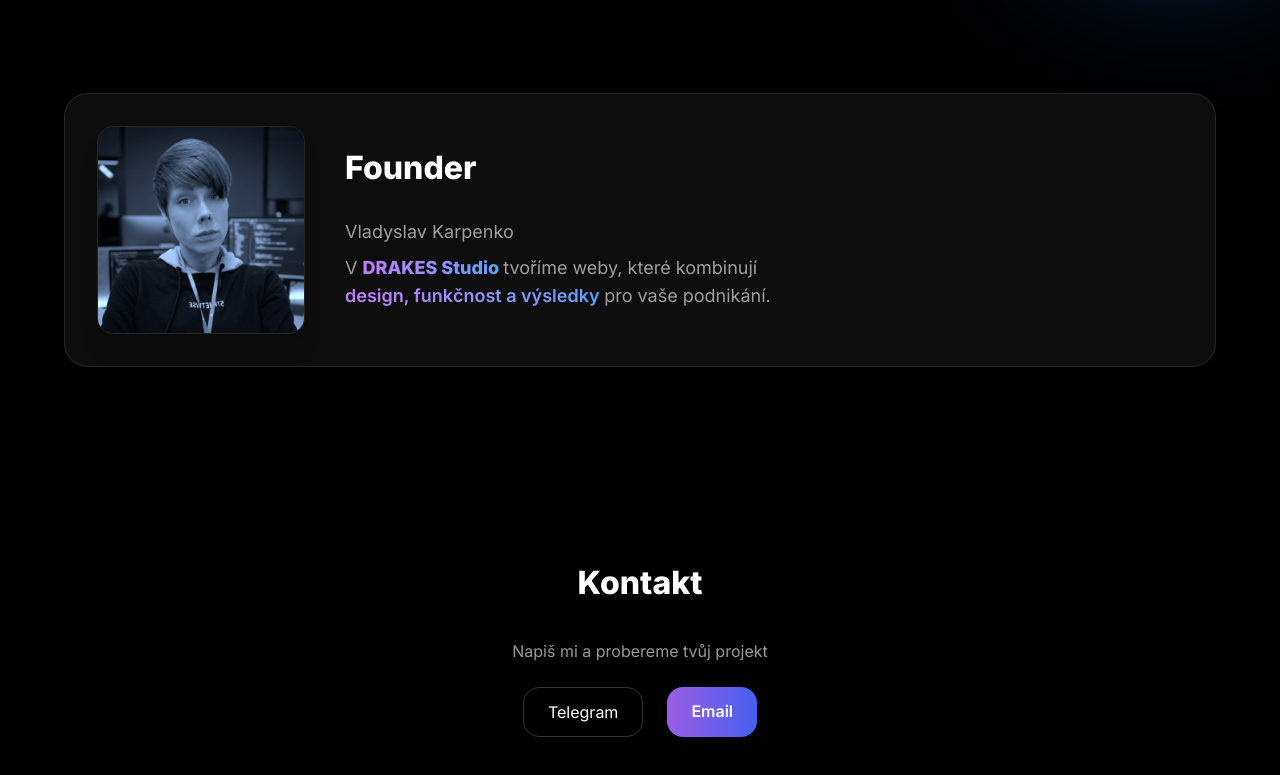
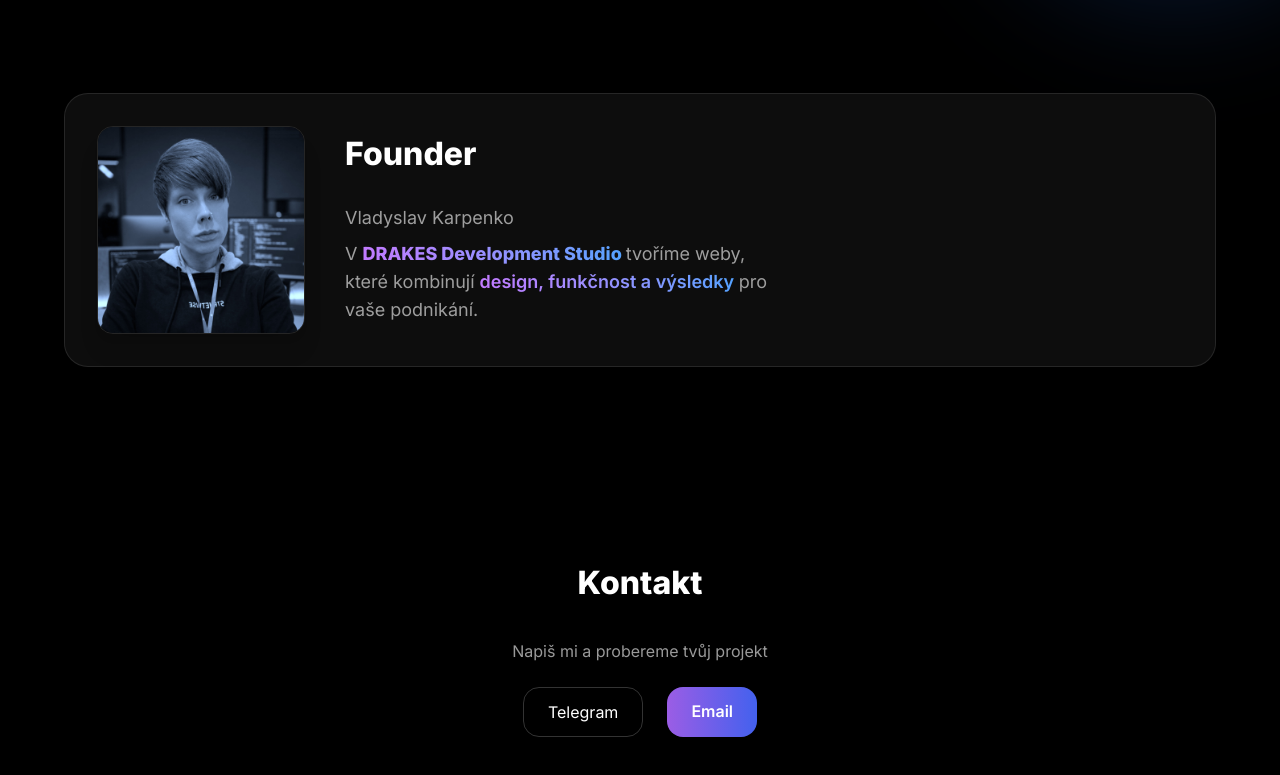
Before and after one commit to Vladyslav-Karpenko/Drakes, a website built with Vite: page index.html in a window 1280 px wide. Shown: the part 2423-3198 px from the top of the page. Built offline with nearby package versions, Linux system fonts and the light colour scheme.

Commit message:
DEVELOPMENT STUDIO changed on text from STUDIO

```diff
--- a/index.html
+++ b/index.html
@@ -338,12 +338,19 @@
           <h2 class="text-3xl md:text-4xl font-bold mb-2">Founder</h2>
           <p class="text-gray mb-2 text-lg">Vladyslav Karpenko</p>
           <p class="text-gray max-w-md text-lg">
-        V <span class="bg-gradient-to-r from-purple-400 to-blue-400 bg-clip-text text-transparent font-bold">
-          DRAKES Studio
-        </span> tvoříme weby, které kombinují
-        <span class="bg-gradient-to-r from-purple-400 to-blue-400 bg-clip-text text-transparent font-semibold">
+            V
+            <span
+              class="bg-gradient-to-r from-purple-400 to-blue-400 bg-clip-text text-transparent font-bold"
+            >
+              DRAKES Development Studio
+            </span>
+            tvoříme weby, které kombinují
+            <span
+              class="bg-gradient-to-r from-purple-400 to-blue-400 bg-clip-text text-transparent font-semibold"
+            >
               design, funkčnost a výsledky
-        </span> pro vaše podnikání.
+            </span>
+            pro vaše podnikání.
           </p>
         </div>
       </div>
```
Lines whose indentation alone changed are shown as unchanged.
